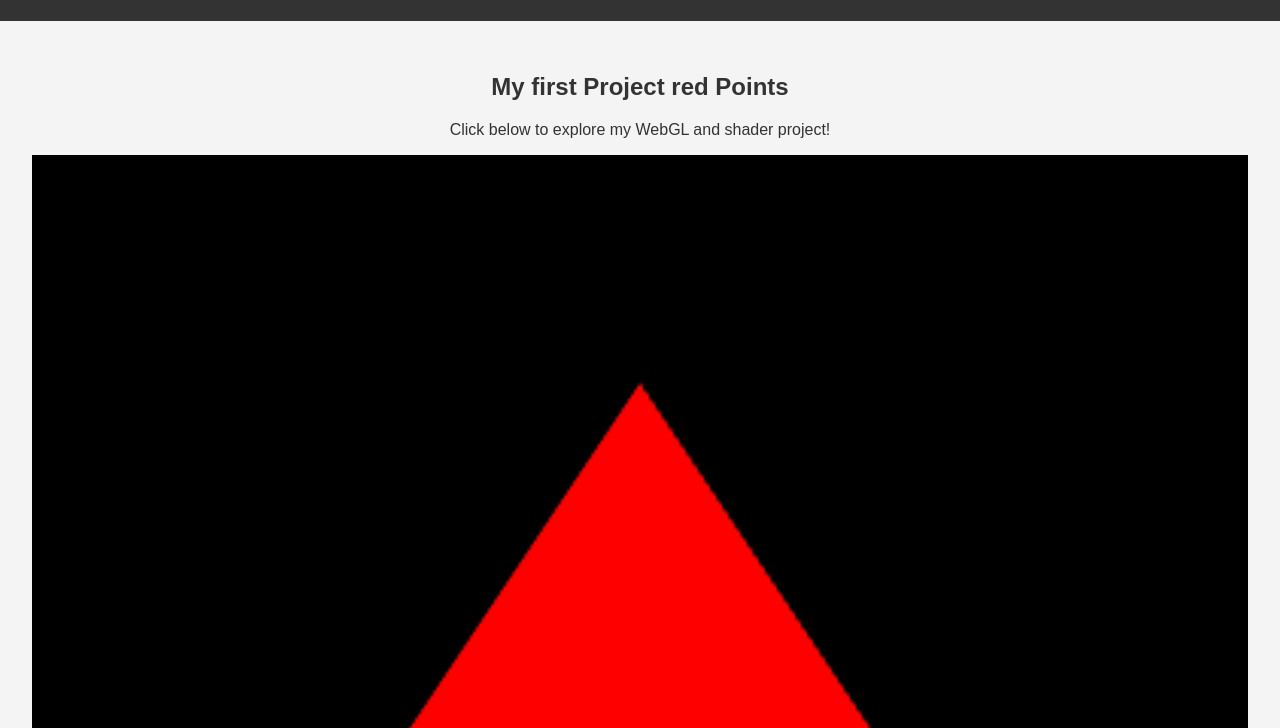
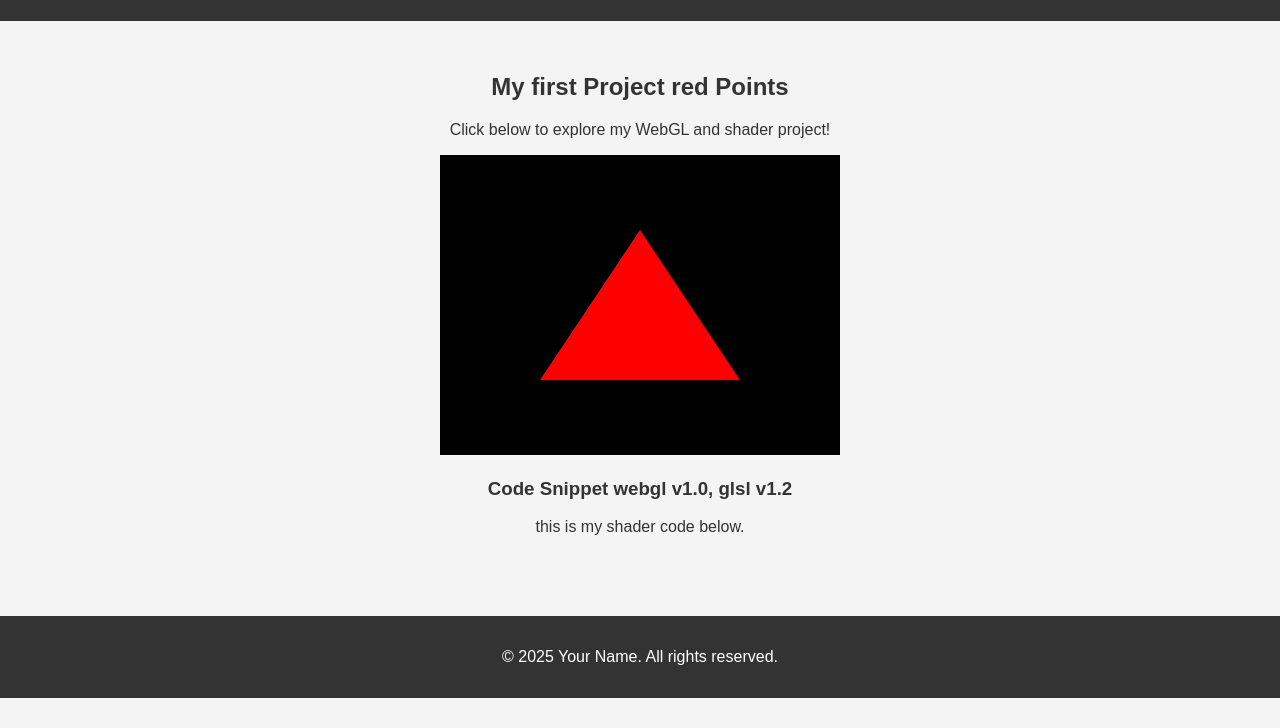
Before and after one commit to Musab-mmsa-JO/my-webgl-work, a plain HTML site: page project2.html in a window 1280 px wide. Shown: the part 72-800 px from the top of the page. Drawn offline with Linux system fonts and the light colour scheme.

Commit message:
Update project2.html

```diff
--- a/project2.html
+++ b/project2.html
@@ -27,8 +27,8 @@
             padding: 2rem;
         }
         #webgl-canvas {
-            width: 100%;
-            height: auto;
+            width: 640;
+            height: 480;
             background-color: #000;
         }
         footer {
```
